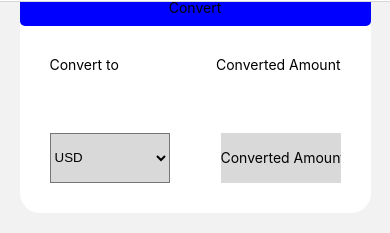
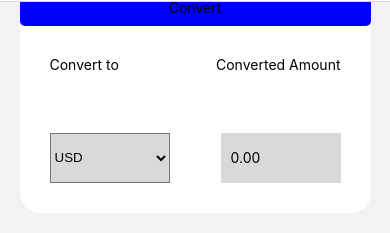
Before and after one commit to wagzyAyo/currency_converter_app, a React Native app: screen / in a window 390 px wide. Shown: the part 62-295 px from the top of the page. Built offline with nearby package versions, Linux system fonts and the light colour scheme.

Commit message:
convert layout

```diff
--- a/src/components/screens/convert.js
+++ b/src/components/screens/convert.js
@@ -11,8 +11,6 @@ const currencyList = ['USD', 'EUR', 'GBP', 'JPY']
 
 
 const Convert = () => {
-    const [data, setData] = useState([])
-    const [loading, setLoading] = useState(true)
     const [formData, setFormData] = useState({
         convertFrom: '',
         amount: '',
@@ -43,9 +41,9 @@ const Convert = () => {
 
       const unitPer = async () => {
         try {
-          const { convertFrom, amount, convertTo, convertedAmount } = formData;
+          const { convertFrom, convertTo } = formData;
           const exchangeRate = await getExchangeRate(convertFrom, convertTo);
-          const unitValue = (1 / exchangeRate).toFixed(4);
+          const unitValue = exchangeRate.toFixed(4);
           const unitText = `1 ${convertFrom} = ${unitValue} ${convertTo}`;
           setUnit(unitText);
         } catch (error) {
@@ -79,7 +77,7 @@ const Convert = () => {
           <TextInput
             keyboardType="numeric"
             value={formData.amount}
-            style={styles.picker}
+            style={[styles.picker, styles.text]}
             onChangeText={(value) => setFormData({ ...formData, amount: value })}
           />
           </View>
@@ -101,9 +99,10 @@ const Convert = () => {
             ))}
           </Picker>
             <TextInput
-            selectedValue={formData.convertedAmount}
-            placeholder='Converted Amount'
-            style={styles.picker}
+            value={formData.convertedAmount}
+            placeholder='0.00'
+            style={[styles.picker, styles.text]}
+            editable={false}
             />
             </View>
 
@@ -146,6 +145,9 @@ const Convert = () => {
     unit: {
       marginTop: 20,
       textAlign: 'center'
+    },
+    text: {
+      padding:10,
     }
   });
 
```
